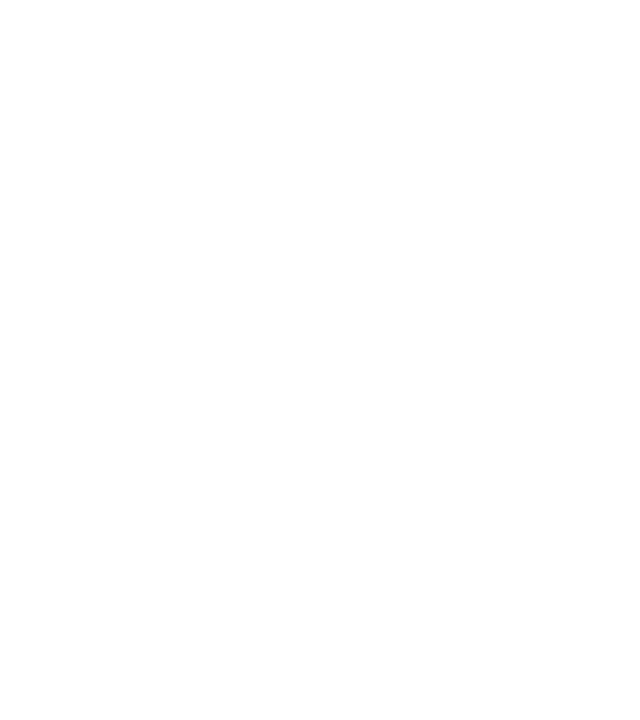
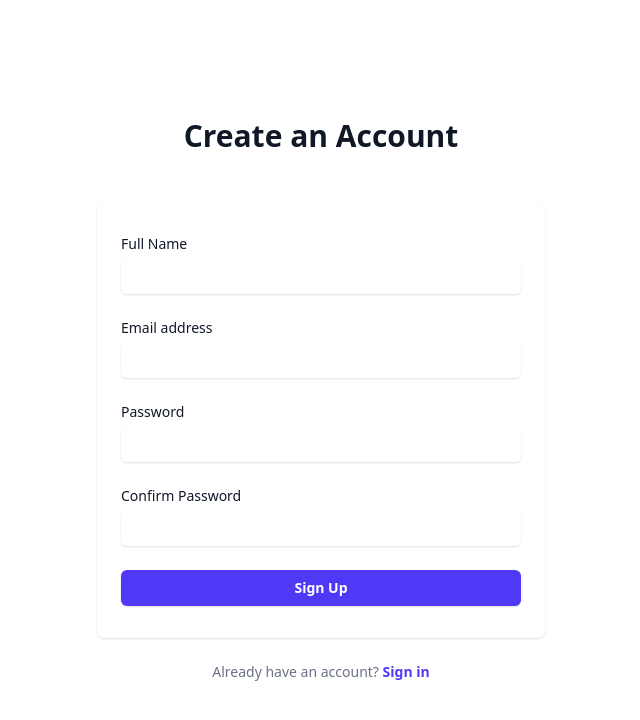
Before and after one commit to darryljamescruz/csc437-roomiesplit, a React (Vite) app in the folder packages/react-frontend/: page /signup in a window 1280 px wide. Before the commit this address had no page. Shown: the top 720 px of the page, without its empty margins (319-959 px from the left). Built offline with nearby package versions, Linux system fonts and the light colour scheme.

Commit message:
added signup page w/ routing

```diff
--- a/packages/react-frontend/src/App.jsx
+++ b/packages/react-frontend/src/App.jsx
@@ -1,6 +1,7 @@
 import React from 'react';
 import { BrowserRouter as Router, Routes, Route } from 'react-router-dom';
 import Login from './pages/Login';
+import SignUp from './pages/SignUp';
 import MainLayout from './pages/MainLayout';
 import MainPage from './pages/Mainpage';
 import './index.css';
@@ -10,6 +11,7 @@
     <Router>
       <Routes>
         <Route path="/login" element={<Login />} />
+        <Route path="/signup" element={<SignUp />} />
         <Route element={<MainLayout />}>
           <Route path="/main" element={<MainPage />} />
           {/* Additional protected routes can go here */}
--- a/packages/react-frontend/src/pages/Login.jsx
+++ b/packages/react-frontend/src/pages/Login.jsx
@@ -1,6 +1,6 @@
 import React, { useState } from 'react';
 import moneyIcon from '../assets/money.svg';
-import { useNavigate } from 'react-router-dom';
+import { useNavigate, Link } from 'react-router-dom';
 
 export default function Login() {
   const [email, setEmail] = useState('');
@@ -78,9 +78,9 @@
         </form>
         <p className="mt-10 text-center text-sm text-gray-500">
           Don't have an account?{' '}
-          <a href="#" className="font-semibold text-indigo-600 hover:text-indigo-500">
+          <Link to="/signup" className="font-semibold text-indigo-600 hover:text-indigo-500">
             Register here
-          </a>
+          </Link>
         </p>
       </div>
     </div>
--- /dev/null
+++ b/packages/react-frontend/src/pages/SignUp.jsx
@@ -0,0 +1,114 @@
+import React, { useState } from 'react';
+import { useNavigate } from 'react-router-dom';
+
+export default function SignUp() {
+  const [fullName, setFullName] = useState('');
+  const [email, setEmail] = useState('');
+  const [password, setPassword] = useState('');
+  const [confirmPassword, setConfirmPassword] = useState('');
+  const navigate = useNavigate();
+
+  const handleSubmit = (e) => {
+    e.preventDefault();
+    // TODO: Add sign-up logic (validation, API call, etc.)
+    // For now, we'll simply navigate to the login page after "sign-up"
+    navigate('/login');
+  };
+
+  return (
+    <div className="flex min-h-screen flex-col justify-center px-6 py-12 lg:px-8">
+      <div className="sm:mx-auto sm:w-full sm:max-w-md">
+        <h1 className="text-center text-3xl font-bold text-gray-900 mb-4">
+          Create an Account
+        </h1>
+      </div>
+
+      <div className="mt-8 sm:mx-auto sm:w-full sm:max-w-md">
+        <form onSubmit={handleSubmit} className="bg-white dark:bg-gray-800 py-8 px-6 shadow rounded-lg space-y-6">
+          <div>
+            <label htmlFor="fullName" className="block text-sm font-medium text-gray-900 dark:text-gray-200">
+              Full Name
+            </label>
+            <div className="mt-1">
+              <input
+                id="fullName"
+                name="fullName"
+                type="text"
+                required
+                value={fullName}
+                onChange={(e) => setFullName(e.target.value)}
+                className="block w-full rounded-md border-gray-300 px-3 py-2 shadow-sm placeholder-gray-400 focus:border-indigo-500 focus:ring-indigo-500 sm:text-sm dark:bg-gray-700 dark:text-gray-200"
+              />
+            </div>
+          </div>
+
+          <div>
+            <label htmlFor="email" className="block text-sm font-medium text-gray-900 dark:text-gray-200">
+              Email address
+            </label>
+            <div className="mt-1">
+              <input
+                id="email"
+                name="email"
+                type="email"
+                required
+                value={email}
+                onChange={(e) => setEmail(e.target.value)}
+                className="block w-full rounded-md border-gray-300 px-3 py-2 shadow-sm placeholder-gray-400 focus:border-indigo-500 focus:ring-indigo-500 sm:text-sm dark:bg-gray-700 dark:text-gray-200"
+              />
+            </div>
+          </div>
+
+          <div>
+            <label htmlFor="password" className="block text-sm font-medium text-gray-900 dark:text-gray-200">
+              Password
+            </label>
+            <div className="mt-1">
+              <input
+                id="password"
+                name="password"
+                type="password"
+                required
+                value={password}
+                onChange={(e) => setPassword(e.target.value)}
+                className="block w-full rounded-md border-gray-300 px-3 py-2 shadow-sm placeholder-gray-400 focus:border-indigo-500 focus:ring-indigo-500 sm:text-sm dark:bg-gray-700 dark:text-gray-200"
+              />
+            </div>
+          </div>
+
+          <div>
+            <label htmlFor="confirmPassword" className="block text-sm font-medium text-gray-900 dark:text-gray-200">
+              Confirm Password
+            </label>
+            <div className="mt-1">
+              <input
+                id="confirmPassword"
+                name="confirmPassword"
+                type="password"
+                required
+                value={confirmPassword}
+                onChange={(e) => setConfirmPassword(e.target.value)}
+                className="block w-full rounded-md border-gray-300 px-3 py-2 shadow-sm placeholder-gray-400 focus:border-indigo-500 focus:ring-indigo-500 sm:text-sm dark:bg-gray-700 dark:text-gray-200"
+              />
+            </div>
+          </div>
+
+          <div>
+            <button
+              type="submit"
+              className="flex w-full justify-center rounded-md bg-indigo-600 px-4 py-2 text-sm font-semibold text-white shadow-sm hover:bg-indigo-500 focus:outline-none focus:ring-2 focus:ring-indigo-500"
+            >
+              Sign Up
+            </button>
+          </div>
+        </form>
+        <p className="mt-6 text-center text-sm text-gray-500 dark:text-gray-300">
+          Already have an account?{' '}
+          <a href="/login" className="font-semibold text-indigo-600 hover:text-indigo-500">
+            Sign in
+          </a>
+        </p>
+      </div>
+    </div>
+  );
+}
```
